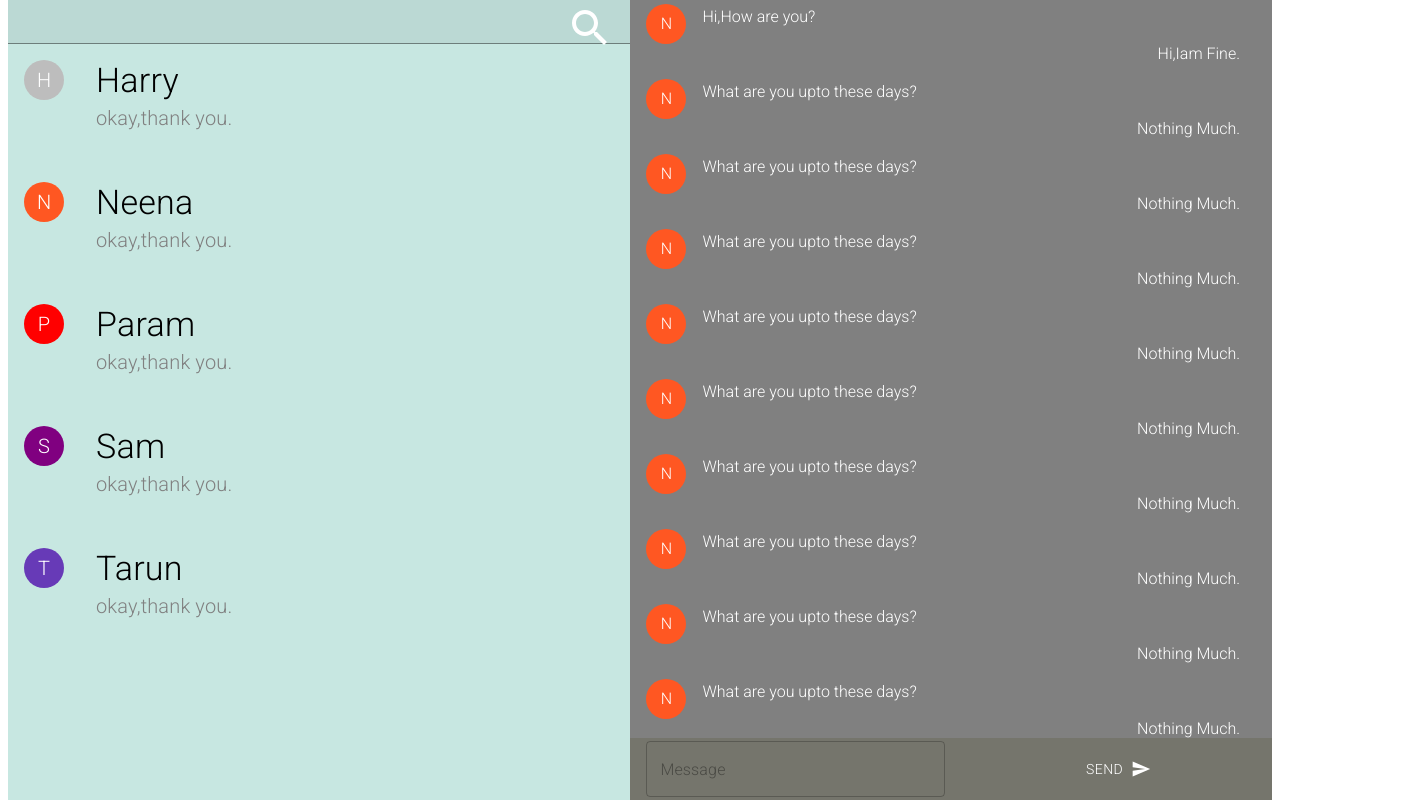
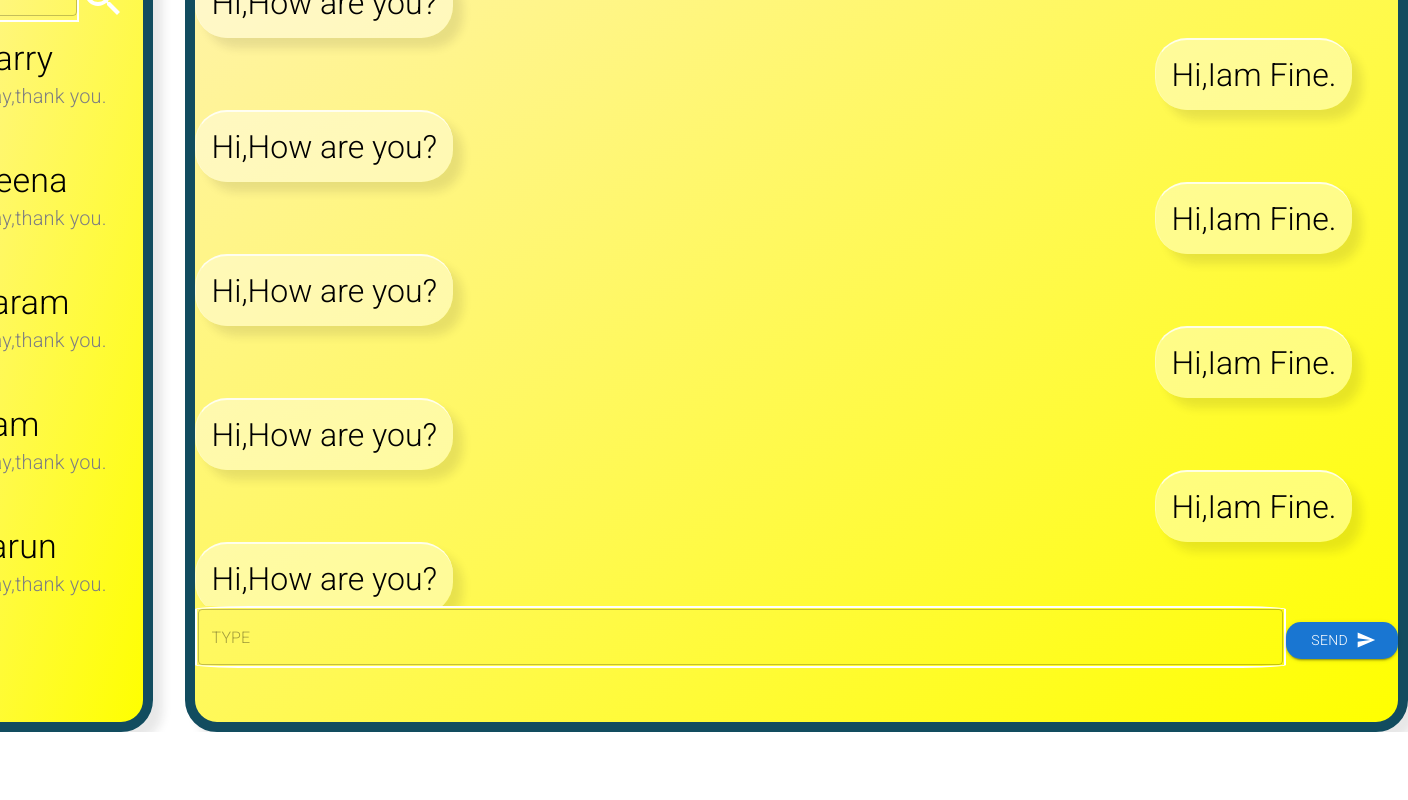
Before and after one commit to hargunkaur286/find_my_friend, a React (Create React App) app: page /chat in a window 1280 px wide. Shown: the part 260-1060 px from the top of the page, 1408 px wide, since content can reach past the window. After the commit the page ends 992 px from the top, so only its background shows below. Built offline with nearby package versions, Linux system fonts and the light colour scheme.

Commit message:
chatpage styling done

```diff
--- a/src/Pages/Chatpage.jsx
+++ b/src/Pages/Chatpage.jsx
@@ -1,4 +1,4 @@
-import { AppBar, Box, Toolbar, Typography } from '@mui/material'
+import { AppBar, Box, Stack, Toolbar, Typography } from '@mui/material'
 
 import React from 'react'
 import Sidebar from '../components/Sidebar'
@@ -10,48 +10,24 @@ import Searchbox from '../components/Searchbox'
 const Chatpage = () => {
   return (
     <div>
-      <Box >
-       <Box><Typography variant='h1' textAlign={'center'}
+
+      <Typography variant='h1' textAlign={'center'}
         color={"black"}
         >CHAT</Typography>
+
+
+
+     <Stack  >
+       <Box width="100%" sx={{display:"flex"}} >
+
+       <Sidebar/>
+        <Chat/>
+
         </Box>
 
 
-        <Box position={"relative"} component={"div"} sx={{
-            color:"white",
-            width:"100%",
-            height:"100%",
+      </Stack>
 
-    }}>
-        <Box component="div" display={"flex"} style={{
-            width: "100%",
-            height: "80rem",
-            backgroundColor:"#7f7f93"
-        }}>
-
-       {/* <Sidebar /> */}
-       <Box sx={{
-            flexGrow:1,
-        }} style={{backgroundColor:"#C7E7E1",
-        }} >
-        <Sidebar/>
-        </Box>
-        {/* chat */}
-       <Box  sx={{
-            flexGrow:1.5,
-
-        }}
-
-        style={{backgroundColor:"#75756c",
-
-        }}
-        >
-     <Chat/>
-        </Box>
-       {/* <Chat/> */}
-        </Box>
-        </Box>
-      </Box>
     </div>
   )
 }
--- a/src/Pages/Find.jsx
+++ b/src/Pages/Find.jsx
@@ -1,9 +1,12 @@
 import React from 'react'
+import Nav from '../components/Nav'
+import { Filter } from '@mui/icons-material'
+import Filters from '../components/FINDPETS/Filters'
 
 const Find = () => {
   return (
     <div>
-      find
+      <Filters/>
     </div>
   )
 }
--- a/src/components/Chat.jsx
+++ b/src/components/Chat.jsx
@@ -11,17 +11,23 @@ import Inputs from './Inputs';
 const Chat = () => {
   return (
     <>
-   <Box style={{backgroundColor:"inherit",height:"4rem",padding:"2rem"}}>
-   <Box sx={{display:"flex",alignItems:"center",justifyContent:"flex-start"}}>
-    <Avatar sx={{ bgcolor: deepOrange[500] ,marginRight:"1rem"}}>N</Avatar>
+
+     <Box sx={{height:"55rem",width:"80rem",backgroundColor: 'rgba(255, 255, 255, 0.4)', boxShadow: '10px 10px 10px rgba(30, 30, 30, 0.1)',  border: ' solid 10px #124C5F ',borderRadius:"2rem",backgroundImage: 'linear-gradient(to bottom right, #FFF2B3, yellow)',}}>
+
+
+
+
+   <Box sx={{display:"flex",alignItems:"center",justifyContent:"flex-start", margin:"1rem",backgroundColor:"#124C5F",padding:"1rem",color:"white"}}>
+   <Avatar sx={{ bgcolor: deepOrange[500] ,marginRight:"1rem"}}>N</Avatar>
    <span>Nishtha</span>
     </Box>
 
 
 
 
-<Box display={"flex"} style={{justifyContent:"flex-end"}}>
-<Stack direction="row" position={"absolute"} spacing={5} marginTop={"-3rem"} marginRight={"1rem"}>
+
+    <Box display={"flex"} style={{justifyContent:"flex-end",color:"white",alignItems:"start"}}>
+<Stack direction="row" position={"absolute"} spacing={5} marginTop={"-5rem"} marginRight={"2rem"}>
 <CallIcon style={{    width:"2rem",
     height: "auto"
 }}/>
@@ -31,10 +37,18 @@ const Chat = () => {
 </Stack>
 
    </Box>
+   <Messages/>
    </Box>
 
-   <Messages/>
-   <Inputs/>
+
+
+
+
+
+
+
+
+
 
 
 
--- /dev/null
+++ b/src/components/FINDPETS/cardStyle.css
@@ -0,0 +1,84 @@
+*{
+    margin:0;
+    padding:0;
+    box-sizing: border-box;
+}
+body{
+    min-height:100vh;
+    display: flex;
+    justify-content: center;
+    align-items: center;
+}
+.wrapper{
+    width:100%;
+    height:100%;
+    min-height: 100vh;
+    position: relative;
+    display: flex;
+    justify-content: center;
+    align-items: center;
+    flex-wrap: wrap;
+  flex-direction:column;
+    background-image: url("https://images.pexels.com/photos/3503629/pexels-photo-3503629.jpeg?auto=compress&cs=tinysrgb&dpr=2&h=650&w=940");
+    background-repeat: no-repeat;
+    background-position: center;
+    background-size: cover;
+}
+.wrapper .box{
+    position: relative;
+    width:280px;
+    height:400px;
+    box-shadow: 20px 20px 50px rgba(0,0,0,0.5);
+    border-radius:15px;
+    margin:30px;
+    display: flex;
+    justify-content: center;
+    align-items: center;
+    border-top:1px solid rgba(255,255,255,0.5);
+    border-left:1px solid rgba(255,255,255,0.5);
+    backdrop-filter: blur(5px);
+    transform-style: preserve-3d;
+    transform: perspective(800px)
+}
+h2{
+    color:#f5f5f5;
+    font-size:2.5rem;
+    text-align: center;
+    font-family: 'Acme', sans-serif;
+}
+p{
+    color:#ccc;
+    margin:20px 10px;
+    font-family: 'Fira Code', monospace;
+}
+ul{
+    list-style: none;
+    width:100%;
+    display: flex;
+    justify-content: space-evenly;
+    margin:30px 0;
+    padding:10px;
+}
+
+li{
+    cursor: pointer;
+    width:30px;
+    height:30px;
+}
+i{
+    color:#ccc;
+    font-size: 1.5rem;
+    transition: all 0.3s ease;
+}
+li:hover .fa-twitter{
+    transform:translate3d(0,-10px,20px);
+    color:#00acee;
+}
+li:hover .fa-github{
+    transform:translate3d(0,-10px,20px);
+    color:gray;
+}
+li:hover .fa-linkedin-in{
+    transform:translate3d(0,-10px,20px);
+    color:#077099;
+}
--- a/src/components/Inputs.jsx
+++ b/src/components/Inputs.jsx
@@ -40,20 +40,14 @@ const Inputs = () => {
   ))}
 </SpeedDial>
      */}
-    <Box
-      component="form"
+      <Box style={{display:"flex",color:"white"}}>
+    <TextField id="standard-basic"   placeholder='TYPE' type="search" sx={{width:"100%",borderRadius:"5%",border:"2px solid white ", padding:"1px"}}
+ />
 
-      sx={{
-        '& > :not(style)': {  width: '75%',marginLeft:"1rem",bottom: 2, left:0,top:3 },
-      display:"flex"}}
-      noValidate
-      autoComplete="off"
-    >
-      <TextField id="outlined-basic"  variant="outlined"
-      placeholder='Message'  />
+
       {/* <SendIcon /> */}
 
-      <Button variant="primary" sx={{marginRight:0,width:"auto"}} endIcon={<SendIcon />}>
+      <Button variant="contained" sx={{marginRight:0,borderRadius:"15px",width:"10%",height:"10%",marginTop:"1rem"}} endIcon={<SendIcon />}>
         Send
       </Button>
 
--- a/src/components/Messages.jsx
+++ b/src/components/Messages.jsx
@@ -1,95 +1,62 @@
 import { Typography ,Box, Avatar} from '@mui/material'
 import { deepOrange } from '@mui/material/colors'
 import React from 'react'
+import Inputs from './Inputs'
+<style>
+  @import url('https://fonts.googleapis.com/css2?family=Roboto:wght@100;300&display=swap');
+</style>
 
 
 const Messages = () => {
-
+  const LeftTextstyle={
+width:"fit-content",backgroundColor: 'rgba(255, 255, 255, 0.4)', boxShadow: '10px 10px 10px rgba(30, 30, 30, 0.1)',borderRadius:"2rem", borderLeft: 'solid 1px rgba(255, 255, 255, 0.3)', borderTop: 'solid 2px rgba(255, 255, 255, 0.8)',backgroundImage: 'linear-gradient(to bottom right, #FFF2B3, green),',padding:"1rem"
+}
+const RightTextstyle={marginLeft:"60rem",
+width:"fit-content",backgroundColor: 'rgba(255, 255, 255, 0.4)', boxShadow: '10px 10px 10px rgba(30, 30, 30, 0.1)',borderRadius:"2rem", borderLeft: 'solid 1px rgba(255, 255, 255, 0.3)', borderTop: 'solid 2px rgba(255, 255, 255, 0.8)',backgroundImage: 'linear-gradient(to bottom right, #FFF2B3, green),',padding:"1rem"
+}
   return (
     <>
     <Box  >
-       <Box  sx={{width:"auto",height:"auto" , bgcolor:"gray",overflowY: "auto",}}>
-          <Box component="div" sx={{display:"flex",alignItems:"center",marginLeft:"1rem"}}>
-          <Avatar sx={{fontSize:"1rem" ,marginTop:"1rem", bgcolor: deepOrange[500] }}>N</Avatar>
-          <Box sx={{fontSize:"1rem",marginLeft:"1rem"}}>Hi,How are you?</Box>
-          </Box>
-          <Box component="div" sx={{display:"flex",alignItems:"center",justifyContent:"flex-end",fontSize:"1rem",marginRight:"2rem"}}>
+       <Box  height="40rem" sx={{overflowY: "auto",fontFamily:"'Roboto', 'sans-serif'",fontSize:"2rem"}}>
+
+         <Box sx={LeftTextstyle}>Hi,How are you?</Box>
+      <Box component="div" sx={RightTextstyle}>
       Hi,Iam Fine.
           </Box>
-          <Box component="div" sx={{display:"flex",alignItems:"center",marginLeft:"1rem"}}>
-          <Avatar sx={{fontSize:"1rem" ,marginTop:"1rem", bgcolor: deepOrange[500] }}>N</Avatar>
-          <Box sx={{fontSize:"1rem",marginLeft:"1rem"}}>What are you upto these days?</Box>
+
+          <Box sx={LeftTextstyle}>Hi,How are you?</Box>
+      <Box component="div" sx={RightTextstyle}>
+      Hi,Iam Fine.
           </Box>
-          <Box component="div" sx={{display:"flex",alignItems:"center",justifyContent:"flex-end",fontSize:"1rem",marginRight:"2rem"}}>
-     Nothing Much.
+          <Box sx={LeftTextstyle}>Hi,How are you?</Box>
+      <Box component="div" sx={RightTextstyle}>
+      Hi,Iam Fine.
           </Box>
-          <Box component="div" sx={{display:"flex",alignItems:"center",marginLeft:"1rem"}}>
-          <Avatar sx={{fontSize:"1rem" ,marginTop:"1rem", bgcolor: deepOrange[500] }}>N</Avatar>
-          <Box sx={{fontSize:"1rem",marginLeft:"1rem"}}>What are you upto these days?</Box>
+          <Box sx={LeftTextstyle}>Hi,How are you?</Box>
+      <Box component="div" sx={RightTextstyle}>
+      Hi,Iam Fine.
           </Box>
-          <Box component="div" sx={{display:"flex",alignItems:"center",justifyContent:"flex-end",fontSize:"1rem",marginRight:"2rem"}}>
-     Nothing Much.
+          <Box sx={LeftTextstyle}>Hi,How are you?</Box>
+      <Box component="div" sx={RightTextstyle}>
+      Hi,Iam Fine.
           </Box>
-          <Box component="div" sx={{display:"flex",alignItems:"center",marginLeft:"1rem"}}>
-          <Avatar sx={{fontSize:"1rem" ,marginTop:"1rem", bgcolor: deepOrange[500] }}>N</Avatar>
-          <Box sx={{fontSize:"1rem",marginLeft:"1rem"}}>What are you upto these days?</Box>
+          <Box sx={LeftTextstyle}>Hi,How are you?</Box>
+      <Box component="div" sx={RightTextstyle}>
+      Hi,Iam Fine.
           </Box>
-          <Box component="div" sx={{display:"flex",alignItems:"center",justifyContent:"flex-end",fontSize:"1rem",marginRight:"2rem"}}>
-     Nothing Much.
+          <Box sx={LeftTextstyle}>Hi,How are you?</Box>
+      <Box component="div" sx={RightTextstyle}>
+      Hi,Iam Fine.
           </Box>
-          <Box component="div" sx={{display:"flex",alignItems:"center",marginLeft:"1rem"}}>
-          <Avatar sx={{fontSize:"1rem" ,marginTop:"1rem", bgcolor: deepOrange[500] }}>N</Avatar>
-          <Box sx={{fontSize:"1rem",marginLeft:"1rem"}}>What are you upto these days?</Box>
-          </Box>
-          <Box component="div" sx={{display:"flex",alignItems:"center",justifyContent:"flex-end",fontSize:"1rem",marginRight:"2rem"}}>
-     Nothing Much.
-          </Box>
-          <Box component="div" sx={{display:"flex",alignItems:"center",marginLeft:"1rem"}}>
-          <Avatar sx={{fontSize:"1rem" ,marginTop:"1rem", bgcolor: deepOrange[500] }}>N</Avatar>
-          <Box sx={{fontSize:"1rem",marginLeft:"1rem"}}>What are you upto these days?</Box>
-          </Box>
-          <Box component="div" sx={{display:"flex",alignItems:"center",justifyContent:"flex-end",fontSize:"1rem",marginRight:"2rem"}}>
-     Nothing Much.
-          </Box>
-          <Box component="div" sx={{display:"flex",alignItems:"center",marginLeft:"1rem"}}>
-          <Avatar sx={{fontSize:"1rem" ,marginTop:"1rem", bgcolor: deepOrange[500] }}>N</Avatar>
-          <Box sx={{fontSize:"1rem",marginLeft:"1rem"}}>What are you upto these days?</Box>
-          </Box>
-          <Box component="div" sx={{display:"flex",alignItems:"center",justifyContent:"flex-end",fontSize:"1rem",marginRight:"2rem"}}>
-     Nothing Much.
-          </Box>
-          <Box component="div" sx={{display:"flex",alignItems:"center",marginLeft:"1rem"}}>
-          <Avatar sx={{fontSize:"1rem" ,marginTop:"1rem", bgcolor: deepOrange[500] }}>N</Avatar>
-          <Box sx={{fontSize:"1rem",marginLeft:"1rem"}}>What are you upto these days?</Box>
-          </Box>
-          <Box component="div" sx={{display:"flex",alignItems:"center",justifyContent:"flex-end",fontSize:"1rem",marginRight:"2rem"}}>
-     Nothing Much.
-          </Box>
-          <Box component="div" sx={{display:"flex",alignItems:"center",marginLeft:"1rem"}}>
-          <Avatar sx={{fontSize:"1rem" ,marginTop:"1rem", bgcolor: deepOrange[500] }}>N</Avatar>
-          <Box sx={{fontSize:"1rem",marginLeft:"1rem"}}>What are you upto these days?</Box>
-          </Box>
-          <Box component="div" sx={{display:"flex",alignItems:"center",justifyContent:"flex-end",fontSize:"1rem",marginRight:"2rem"}}>
-     Nothing Much.
-          </Box>
-          <Box component="div" sx={{display:"flex",alignItems:"center",marginLeft:"1rem"}}>
-          <Avatar sx={{fontSize:"1rem" ,marginTop:"1rem", bgcolor: deepOrange[500] }}>N</Avatar>
-          <Box sx={{fontSize:"1rem",marginLeft:"1rem"}}>What are you upto these days?</Box>
-          </Box>
-          <Box component="div" sx={{display:"flex",alignItems:"center",justifyContent:"flex-end",fontSize:"1rem",marginRight:"2rem"}}>
-     Nothing Much.
+          <Box sx={LeftTextstyle}>Hi,How are you?</Box>
+      <Box component="div" sx={RightTextstyle}>
+      Hi,Iam Fine.
           </Box>
 
+       </Box>
+         <Inputs/>
+       </Box>
 
-
-
-
-
-
-
-
-        </Box>
-       </Box>
 
 
     </>
--- a/src/components/Nav.jsx
+++ b/src/components/Nav.jsx
@@ -4,8 +4,8 @@ import React from 'react'
 const Nav = () => {
   return (
     <div>
-      <Box>
-        <Typography variant='h3' textAlign={"center"} sx={{backgroundColor: "#124C5F",height:"6rem",paddingTop:"2rem"}}>DIRECT MESSAGES </Typography>
+      <Box margin={0} border={"black"}>
+        <Typography variant='h5' textAlign={"center"} color="white" sx={{backgroundColor: "#124C5F",height:"6rem",paddingTop:"2rem"}}>DIRECT MESSAGES </Typography>
       </Box >
     </div>
   )
--- a/src/components/Searchbox.jsx
+++ b/src/components/Searchbox.jsx
@@ -11,20 +11,14 @@ import { Search } from '@mui/icons-material';
 const Searchbox = () => {
   return (
     <>
-    <Box sx={{color:"white"}}>
-    {/* <TextField id="outlined-search"  type="search" sx={{maxWidth:"70em"}} /> */}
+    <Box sx={{color:"white",width:"100%"}}>
+
+
 
     <Box style={{display:"flex"}}>
-    <FormControl fullWidth sx={{ m: 0 }} variant="filled" >
+    <TextField id="outlined-search"   placeholder='SEARCH' type="search" sx={{maxWidth:"70em",border:"2px solid"} } />
 
-        <FilledInput
-          id="filled-adornment-amount"
-
-
-        />
-         </FormControl>
-        <Box display={"flex"} style={{justifyContent:"flex-end"}}>
-<Stack direction="row" position={"absolute"} spacing={5} marginTop={"1rem"} marginRight={"1rem"}>
+<Stack direction="row"  spacing={5} marginTop={"1rem"} marginRight={"1rem"}>
 
   <Search   style={{    width:"3rem",
     height: "auto"
@@ -33,11 +27,9 @@ const Searchbox = () => {
 
     </Stack>
     </Box>
-    </Box>
 
-  {/* <Lists/> */}
-     <Stack direction="column" spacing={2} >
-       <Box display={"flex"} >
+     <Stack direction="column" spacing={2} sx={{overflowY: "hidden"}} >
+       <Box display={"flex"}  >
       <Avatar sx={{margin:"1rem"}}>H</Avatar>
       <Typography variant='h4' sx={{color:"black" ,margin:"1rem"}}>Harry
       <Typography variant='h6' sx={{color:"gray" ,}}>okay,thank you.</Typography>
```
Also changed, not shown: src/components/FINDPETS/Cards.jsx (added, +54 -0 lines), src/components/FINDPETS/Filters.jsx (added, +18 -0 lines), src/components/Sidebar.jsx (+9 -5 lines).
